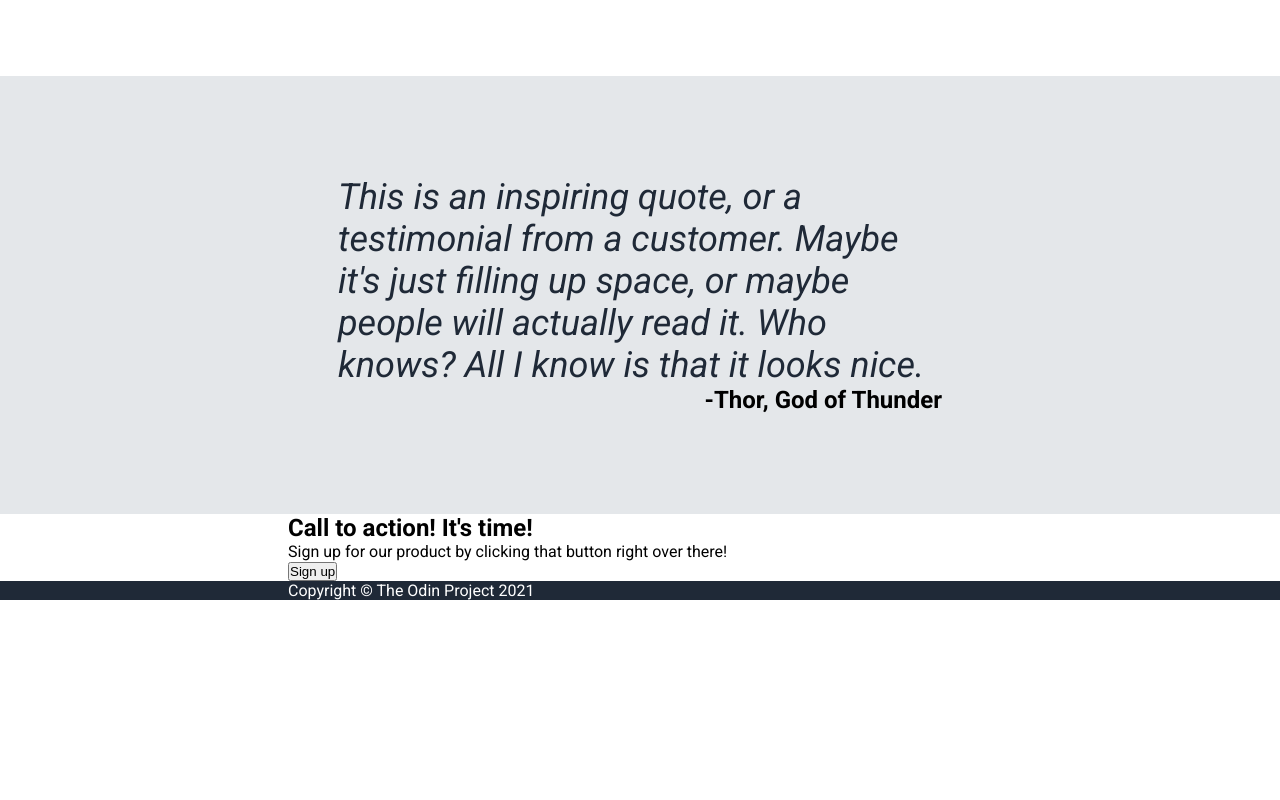
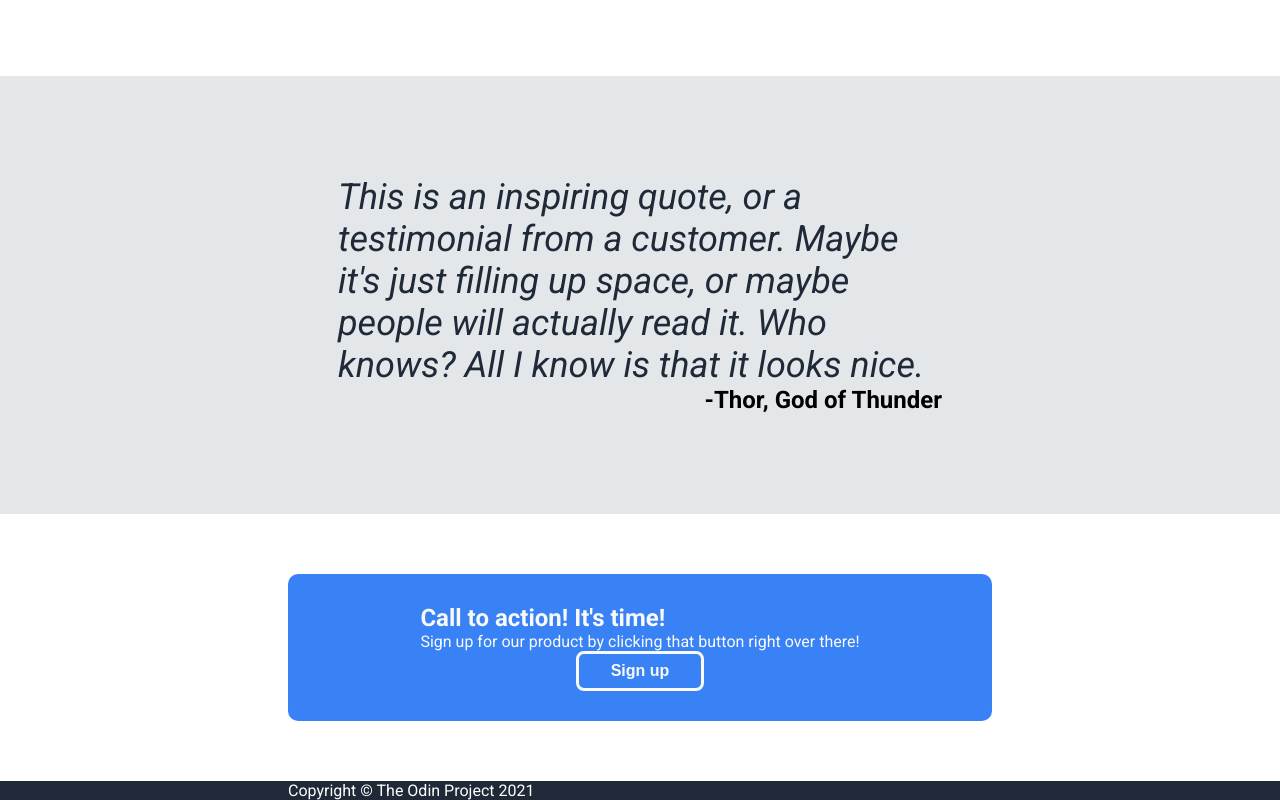
Before and after one commit to lejdenlazaro/odin-landing, a plain HTML site: page index.html in a window 1280 px wide. Shown: the part 1133-1933 px from the top of the page. Before the commit the page ends 1733 px from the top, so only its background shows below. Drawn offline with Linux system fonts and the light colour scheme.

Commit message:
Add style to call to action section

```diff
--- a/index.html
+++ b/index.html
@@ -91,8 +91,8 @@
               Sign up for our product by clicking that button right over there!
             </p>
           </div>
+          <div class="signup-button"><button>Sign up</button></div>
         </div>
-        <button>Sign up</button>
       </div>
     </div>
 
--- a/styles/style.css
+++ b/styles/style.css
@@ -159,6 +159,32 @@ a {
   flex-wrap: wrap;
 }
 
+.card {
+  color: #f9faf8;
+  background-color: #3882f6;
+  border-radius: 10px;
+  margin: 60px auto;
+  padding: 30px 70px;
+  display: flex;
+  flex-wrap: wrap;
+  justify-content: center;
+  align-items: center;
+}
+
+.signup-button {
+  margin: 0 auto;
+}
+
+.signup-button button {
+  font-size: 16px;
+  font-weight: 700;
+  color: #f9faf8;
+  background-color: #3882f6;
+  border: 3px solid #f9faf8;
+  border-radius: 8px;
+  padding: 8px 32px;
+}
+
 /* Footer */
 .footer {
   color: #fff;
```
